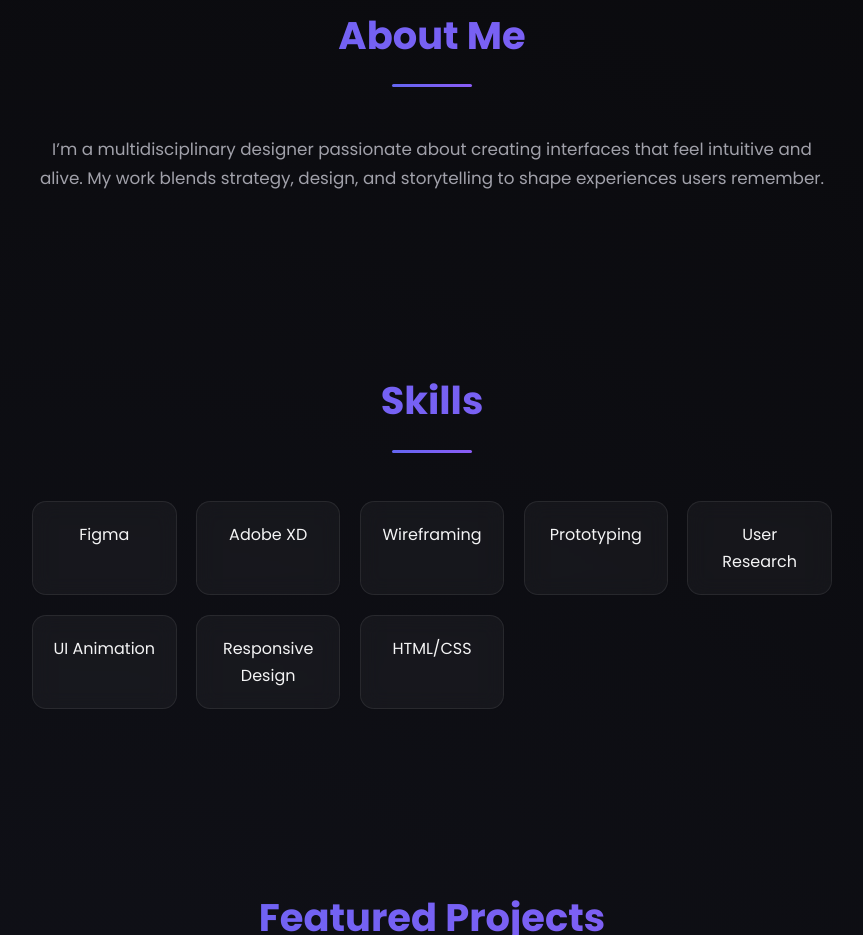
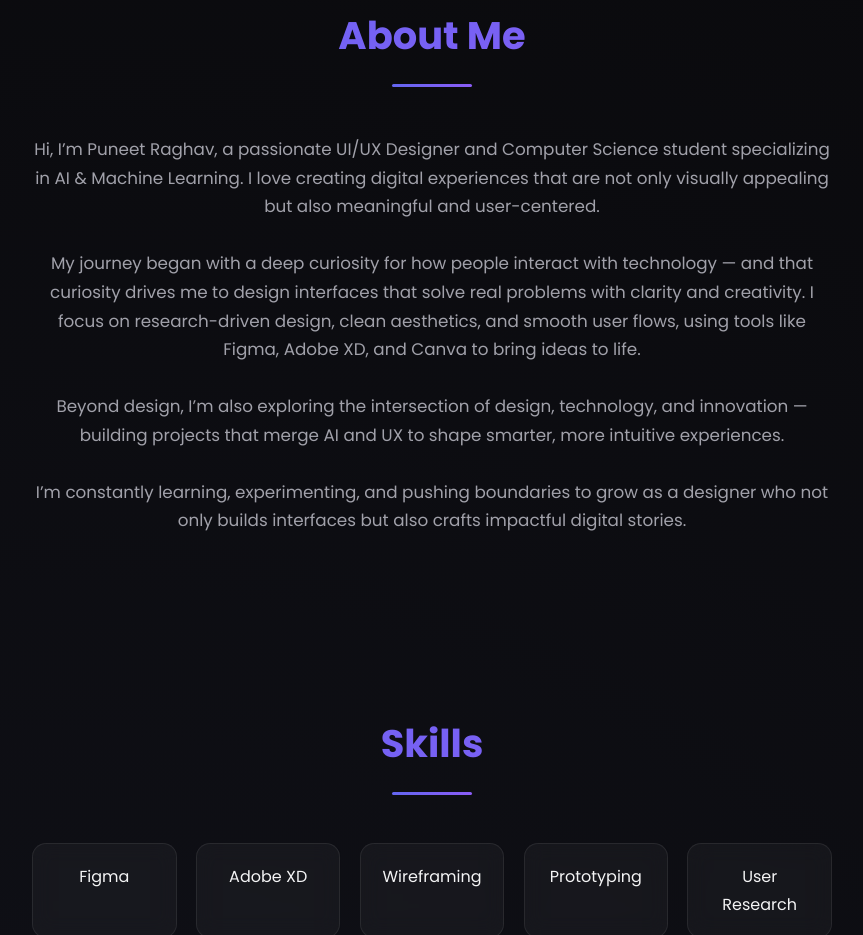
Before and after one commit to puneet04-hub/puneetraghavportfolio, a plain HTML site: page index.html in a window 1280 px wide. Shown: the part 909-1844 px from the top of the page, without its empty margins (208-1071 px from the left). Drawn offline with Linux system fonts and the light colour scheme.

Commit message:
Revise index.html with updated content and structure
Updated the content and structure of the index.html file, enhancing the About section to provide more information about Puneet Raghav and his design philosophy.

```diff
--- a/index.html
+++ b/index.html
@@ -412,7 +412,13 @@
   <!-- About -->
   <section id="about">
     <h2 class="section-title">About Me</h2>
-    <p>I’m a multidisciplinary designer passionate about creating interfaces that feel intuitive and alive. My work blends strategy, design, and storytelling to shape experiences users remember.</p>
+    <p>Hi, I’m Puneet Raghav, a passionate UI/UX Designer and Computer Science student specializing in AI & Machine Learning. I love creating digital experiences that are not only visually appealing but also meaningful and user-centered. <br> <br>
+
+My journey began with a deep curiosity for how people interact with technology — and that curiosity drives me to design interfaces that solve real problems with clarity and creativity. I focus on research-driven design, clean aesthetics, and smooth user flows, using tools like Figma, Adobe XD, and Canva to bring ideas to life. <br> <br>
+
+Beyond design, I’m also exploring the intersection of design, technology, and innovation — building projects that merge AI and UX to shape smarter, more intuitive experiences. <br> <br>
+
+I’m constantly learning, experimenting, and pushing boundaries to grow as a designer who not only builds interfaces but also crafts impactful digital stories.</p>
   </section>
 
   <!-- Skills -->
```
